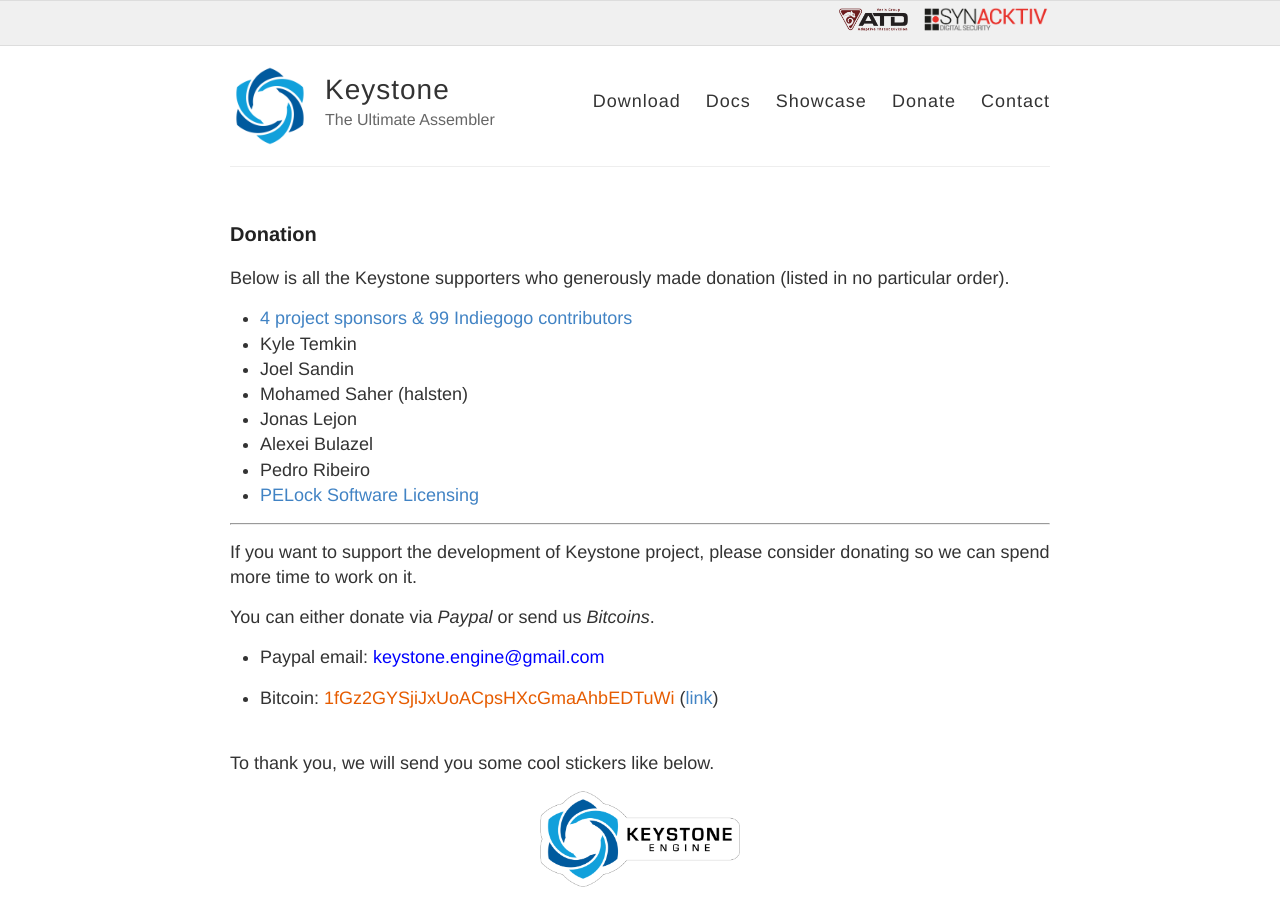
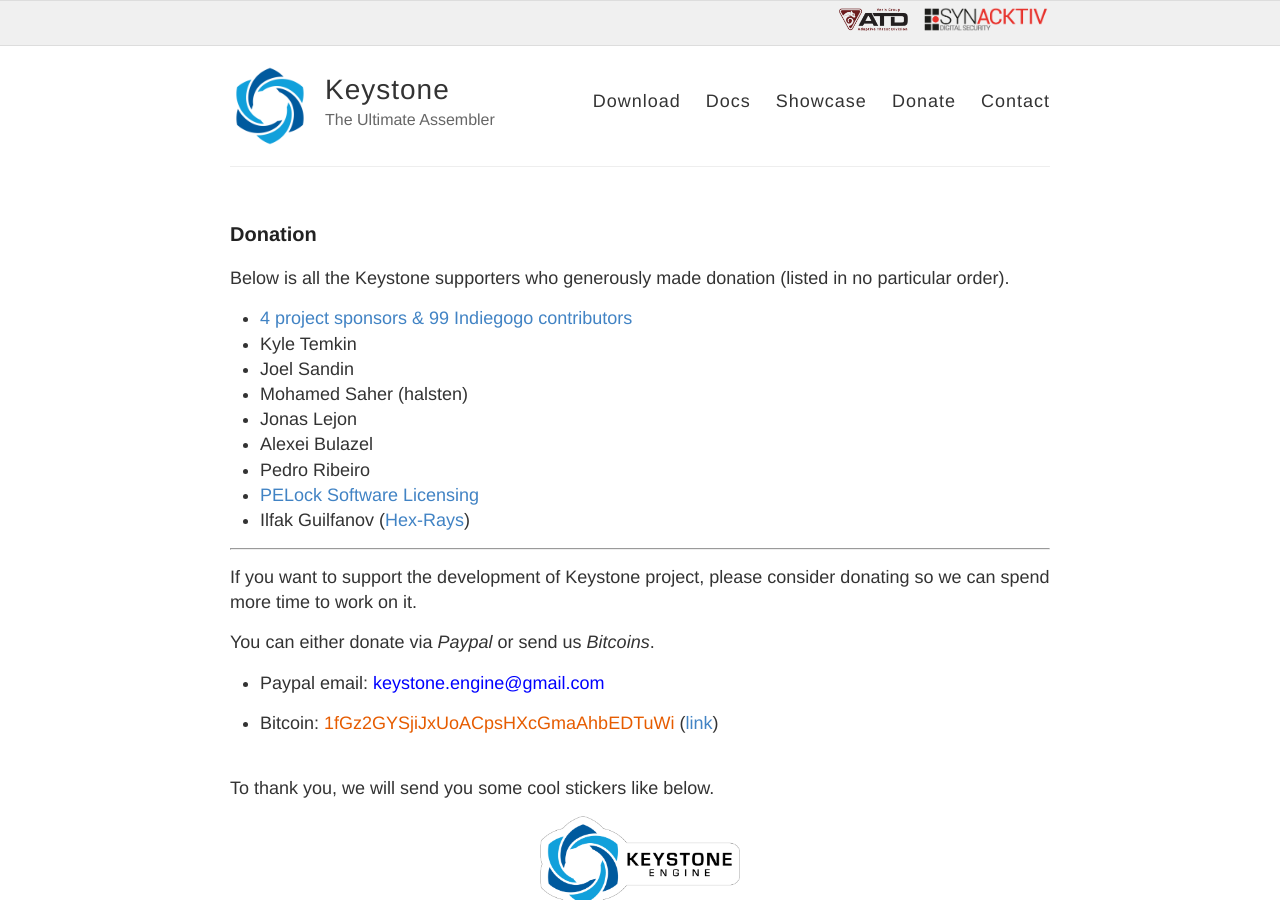
Before and after one commit to keystone-engine/keystone-engine.github.io, a Jekyll site: the page built from donate.md, in a window 1280 px wide and 900 px high. Built offline with Jekyll 4.4.1, drawn with Linux system fonts in a browser that asks for light colours.

Commit message:
donation

```diff
--- a/donate.md
+++ b/donate.md
@@ -15,7 +15,7 @@
 - Alexei Bulazel
 - Pedro Ribeiro
 - <a href="https://www.pelock.com" title="PELock Software Licensing">PELock Software Licensing</a>
-
+- Ilfak Guilfanov ([Hex-Rays](https://www.hex-rays.com))
 
 ---
 
```
